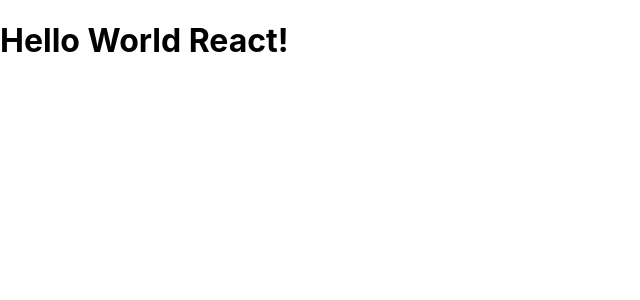
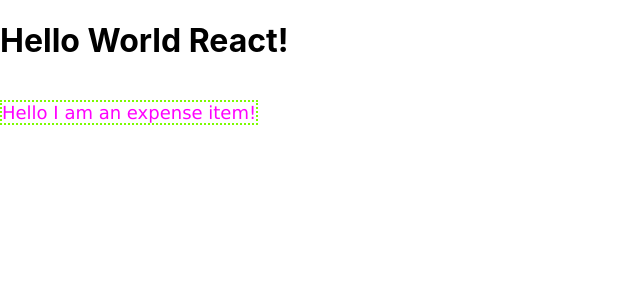
Before and after one commit to boustanis/udemy-react, a React (Create React App) app: page / in a window 1280 px wide. Shown: the top 300 px of the page, without its empty margins (0-640 px from the left). Built offline with nearby package versions, Linux system fonts and the light colour scheme.

Commit message:
added components folder and created the first custom component

```diff
--- a/src/App.js
+++ b/src/App.js
@@ -1,9 +1,11 @@
 import './App.css';
+import ExpenseItem from './components/ExpenseItem';
 
 function App() {
   return(
     <div>
       <h1>Hello World React!</h1>
+      <ExpenseItem/>
     </div>
   );
 }
--- /dev/null
+++ b/src/components/ExpenseItem.css
@@ -0,0 +1,7 @@
+p{
+    font-family: Verdana, Geneva, Tahoma, sans-serif;
+    color: magenta;
+    font-size: large;
+    border: lawngreen dotted 2px;
+    display: inline-block;
+}
--- /dev/null
+++ b/src/components/ExpenseItem.js
@@ -0,0 +1,11 @@
+import './ExpenseItem.css';
+
+function ExpenseItem(props){
+    return(
+        <div>
+            <p>Hello I am an expense item!</p>
+        </div>
+    );
+}
+
+export default ExpenseItem;
```
